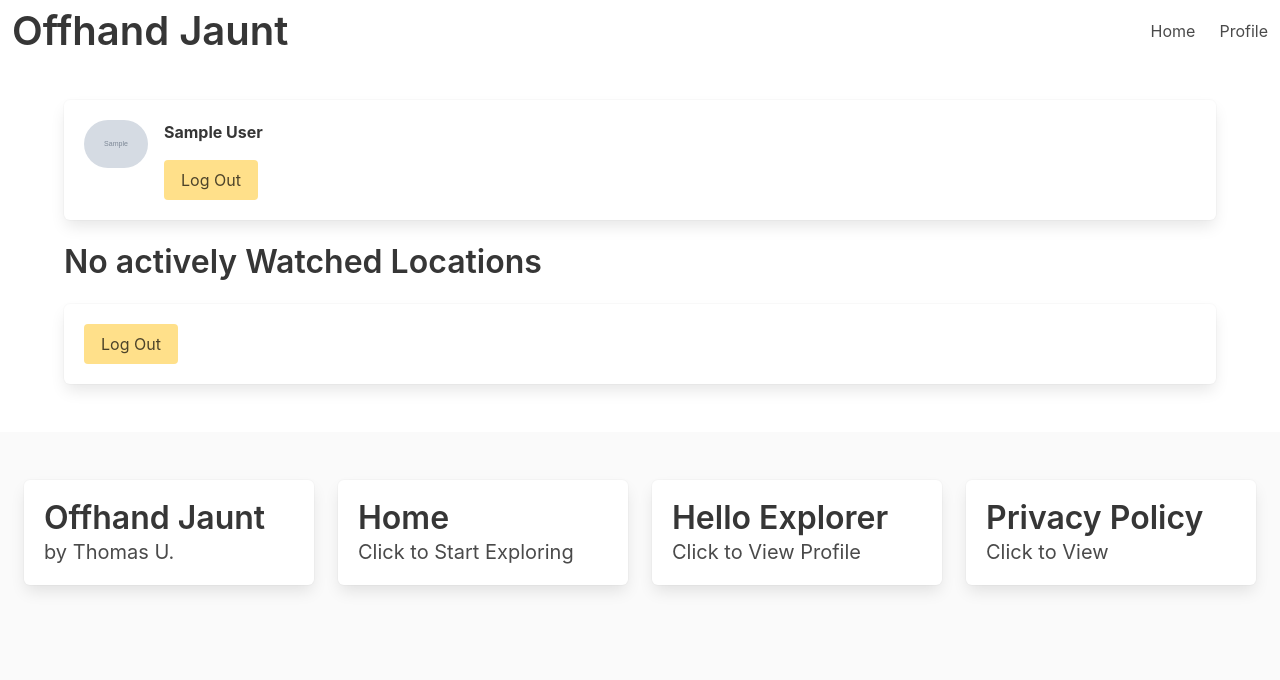
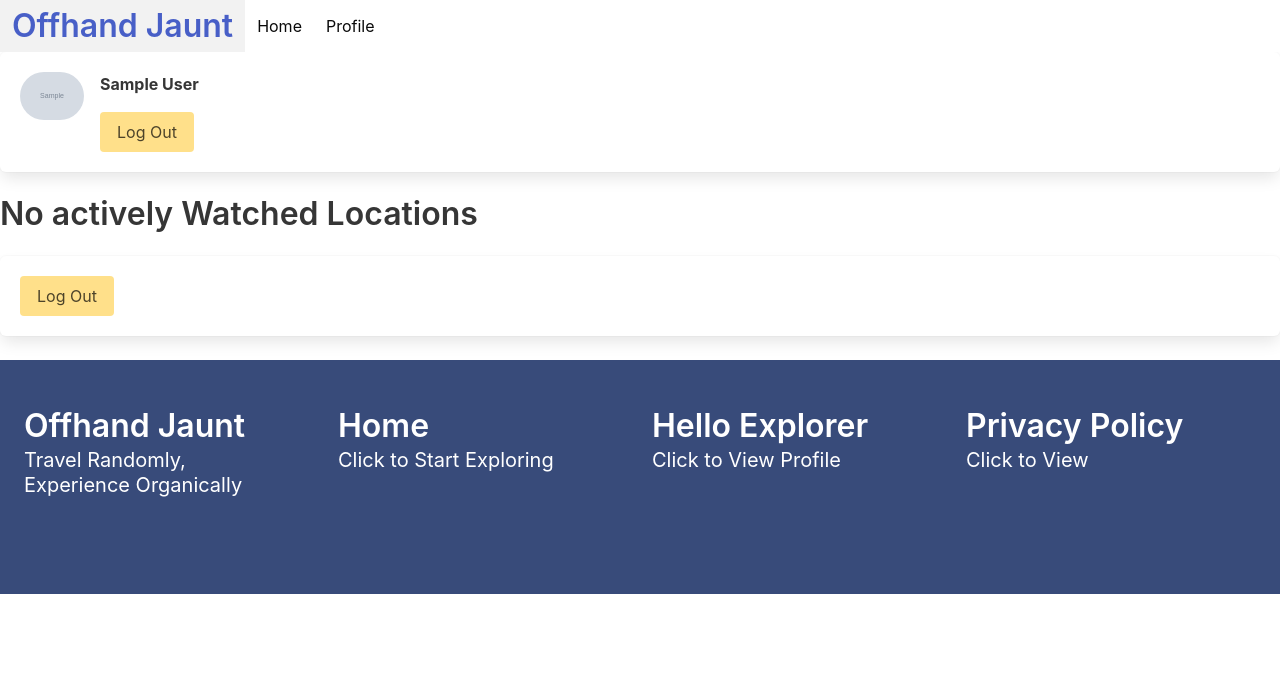
Before and after one commit to thomurie/offhand_jaunt, a Flask app: template templates/user.html in a window 1280 px wide. Shown: the top 680 px of the page. Run offline with Flask 2, Linux system fonts and the light colour scheme; the template is opened without the code that fills it: values that come from a table or form of the project are taken from there, others are empty; tables that the repository leaves empty hold one stand-in row (values such as "Sample post"); grey boxes marked "Sample" are stand-in pictures; some libraries are stand-ins or nearby versions.

Commit message:
updated colors, updated quote and button UI / UX

```diff
--- a/app.py
+++ b/app.py
@@ -1,5 +1,6 @@
 # standard libraries
 import json
+import random
 from datetime import datetime
 
 # third party libraries
@@ -67,8 +68,39 @@ def home():
     Returns:
         render_template: 'index.html'
     """
+    print(random_home)
+    quote_data = {
+        "home" : {
+            "city" : "New York City",
+            "iata": "JFK",
+            "country": "USA",
+        },
+        "destination" : {
+            "city" : "test",
+            "iata": "test",
+            "country": "test",
+        },
+        "input" : {
+            "start": "test",
+            "end": "test",
+            "home": "test",
+        },
+        "iata":"test",
+        "price":"test",
+        "carrier":"test",
+        "url": URL,
+    }
 
-    return render_template('index.html', user = g.user, quote = None)
+    # user_input = {
+    #         'home': quote_data['home']['city'],
+    #         'destination': destination,
+    #         'start': start,
+    #         'end': end,
+    #     }
+
+    # quote = json.loads(flight_api_query(user_input))
+    # print(quote)
+    return render_template('index.html', user = g.user, quote = quote_data)
 
 #SIGN OUT
 @app.route('/logout', methods = ['GET'])
@@ -110,12 +142,34 @@ def share_link(home, destination, start, end):
             'end': end,
         }
     quote = json.loads(flight_api_query(user_input))
-    print(quote['flight_data']['Carriers'][0]['Name'])
     destination = quote['flight_data']['Places'][0]
     if user_input['home'] == quote['flight_data']['Places'][0]['IataCode']:
         destination = quote['flight_data']['Places'][1]
 
     image = (image_api_query(destination["CityName"]))
+
+#     quote = {
+#     "home" : {
+#         "city" : "",
+#         "iata": "",
+#         "country": "",
+#     },
+#     "destination" : {
+#         "city" : "",
+#         "iata": "",
+#         "country": "",
+#     },
+#     "input" : {
+#         "start": "",
+#         "end": "",
+#         "home": "",
+
+#     },
+#     "iata":"",
+#     "price":"",
+#     "carrier":"",
+#     "url": URL,
+# }
 
     quote_data = {
         'input': user_input,
--- /dev/null
+++ b/static/app.css
@@ -0,0 +1,43 @@
+/* NAVBAR */
+h1.title {
+  color: #485fc7;
+}
+
+#from {
+  color: white;
+}
+
+/* HEADER */
+section.hero {
+  /* background-color: #dff3e4; */
+  background-position: bottom right;
+  background-size: 100%;
+}
+
+@media only screen and (max-width: 400px) {
+  section.hero {
+    background-size: auto 100%;
+  }
+}
+
+/* QUOTE */
+section#quote {
+  background-color: #485fc7;
+}
+
+/* FOOTER */
+footer.footer {
+  background-color: #384b7a;
+}
+footer p.title,
+footer p.subtitle {
+  color: white;
+}
+
+/* COMPONENTS */
+.button.is-primary {
+  background-color: #162e6b;
+}
+.button.is-primary:hover {
+  background-color: #12275a;
+}
--- a/static/app.js
+++ b/static/app.js
@@ -1,10 +1,28 @@
+const URL = "http://127.0.0.1:5000";
+
+// INDEX.HTML ELEMENTS
 const $form = $("#inputdata");
 const $button = $("button");
 const $quote = $("#quote");
 const $departure = $("#departure_date");
 const $return = $("#return_date");
+const $section = $("#header");
 const $watched = $("#watched");
-const URL = "https://127.0.0.1:5000";
+const $prompt = $("#prompt");
+
+// QUOTE
+const $homeCity = $("#home_city");
+const $homeIata = $("#home_iata");
+const $homeCountry = $("#home_country");
+const $startDate = $("#start_date");
+const $destCity = $("#dest_city");
+const $destIata = $("#dest_iata");
+const $destCountry = $("#dest_country");
+const $endDate = $("#end_date");
+const $price = $("#price");
+const $carrier = $("#carrier");
+const $buttons = $("#buttons");
+
 let userFlightData = null;
 
 // LANDING PAGE / FORM
@@ -82,8 +100,8 @@ function generateDate() {
   return properDate(yyyy, mm, dd);
 }
 
-// intelligently augments the reuturn date based on the input departure date
-// modifies the min for the reuturn date.
+// intelligently augments the return date based on the input departure date
+// modifies the min for the return date.
 function smartDate() {
   inputDeparture = $departure.val().split("-").join("");
   inputReturn = $return.val().split("-").join("");
@@ -106,44 +124,63 @@ async function getImage(str) {
   const response = await axios.post(`${URL}/image`, {
     data: str,
   });
+  console.log(response.data);
   return response.data;
 }
 
 // displays the quote in html
 async function displayQuote(obj) {
-  $quote.html("");
+  // $quote.html("");
   let destination =
     obj.input.home === obj.flight.Places[0].IataCode
       ? obj.flight.Places[1]
       : obj.flight.Places[0];
 
-  let viewed = `<h5 class="title is-5">Login to Optimize Results</h5>`;
-  let watched = `<h5 class="title is-5">Login to Watch Flights</h5>`;
+  let home =
+    obj.input.home === obj.flight.Places[0].IataCode
+      ? obj.flight.Places[0]
+      : obj.flight.Places[1];
+
+  let viewed = `disabled`;
+  let watched = `disabled`;
+  let loggedOut = `<a href="${URL}/fb-login" class="button is-primary is-fullwidth mb-3">Login to Optimize Result</a>`;
 
   if (obj.user !== "Guest") {
-    viewed = `<a id="viewed" class="button is-warning">I've Been There</a>`;
-    watched = `<a id="watch" data-clicked="false" class="button is-primary">Watch this Flight</a>`;
+    viewed = ``;
+    watched = ``;
+    loggedOut = ``;
   }
 
   const image = await getImage(destination.CityName);
   const using_image = image.results[3];
+  $section.css("background-image", `url('${using_image.urls.regular}')`);
+
+  $homeCity.text(home.CityName);
+  $homeIata.html(`<i class="fas fa-plane-departure"></i> ${home.IataCode}`);
+  $homeCountry.text(home.CountryName);
+  $startDate.text(obj.input.start);
+  $destCity.text(destination.CityName);
+  $destIata.html(`<i class="fas fa-plane-arrival"></i> ${home.IataCode}`);
+  $destCountry.text(destination.CountryName);
+  $endDate.text(obj.input.end);
+  $price.text(`$${obj.flight.Quotes[0].MinPrice}`);
+  $carrier.text(`by: ${obj.flight.Carriers[0].Name}`);
+  $prompt.hide();
+  loading();
   clicked = true;
-  loading();
-  return $quote.append(
-    `<div class="tile is-child box">
-      <p class="title" id="cityname">${destination.CityName}</p>
-      <p class="subtitle" id="country">${destination.CountryName}</p>
-      <p class="title" id="price">$${obj.flight.Quotes[0].MinPrice}</p>
-      <p class="subtitle" id="date">${obj.input.start} - ${obj.input.end}</p>
-      <p class="subtitle" id="iata"> To: ${destination.IataCode} By: ${obj.flight.Carriers[0].Name}</p>
-    </div>
-    <div class="tile is-child box" id="dimage">
-      <figure class="image image is-5by4">
-        <a href="${using_image.urls.regular}">
-          <img id="location_image" src="${using_image.urls.regular}">
-        </a>
-      </figure>
-      <p class="subtitle" id="artist">Photo by
+
+  return $buttons.html(
+    `<button class="button is-link is-fullwidth mb-3" id="share" data-link="${URL}/share/${obj.input.home}/${destination.IataCode}/${obj.input.start}/${obj.input.end}">
+        Share Flight
+       </button>
+       <button id="viewed" class="button is-info is-fullwidth mb-3" ${viewed}>
+         I've Been There
+       </button>
+       <button id="watch" data-clicked="false" class="button is-light is-fullwidth mb-3" ${watched}>
+         Watch this Flight
+       </button>
+       ${loggedOut}
+       <p class="subtitle" id="artist">Photo by
         <a href="${using_image.user.links.html}?utm_source=offhand_jaunt&utm_medium=referral">
           ${using_image.user.name}
         </a>
@@ -152,21 +189,7 @@ async function displayQuote(obj) {
         Unsplash
         </a>
       </p>
-    </div>
-    <div class="tile is-child box" id="dimage">
-    <div class="columns is-multiline is-mobile">
-    <div class="column">
-    <a class="button is-info" id="share" data-link="${URL}/share/${obj.input.home}/${destination.IataCode}/${obj.input.start}/${obj.input.end}">Share Flight</a>
-    </div>
-    <div class="column">
-      ${viewed}
-    </div>
-    <div class="column">
-      ${watched}
-    </div>
-    </div>
-    </div>
-   `
+    `
   );
 }
 
@@ -176,6 +199,7 @@ async function getFlight(userInput) {
   const response = await axios.post(`${URL}/flight`, {
     data: userInput,
   });
+  console.log(response.data);
   return response.data;
 }
 
@@ -183,8 +207,12 @@ async function getFlight(userInput) {
 // ensures that at least one(1) quote is returned from the api
 async function validQuote(obj) {
   let response = await getFlight(obj);
+  console.log(response);
   if (response.error == false) {
-    while (response.flight_data.Quotes.length < 1) {
+    while (
+      !response.flight_data.Quotes ||
+      response.flight_data.Quotes.length < 1
+    ) {
       response = await getFlight(obj);
     }
     return {
@@ -349,3 +377,44 @@ function error1() {
   $help.toggleClass("is-danger");
   return $help.text(`Invalid IATA Code`);
 }
+
+{
+  /* <p class="title" id="cityname">${home.CityName} <i class="fas fa-plane"></i> ${destination.CityName}</p>
+      <p class="title" id="cityname">${destination.CityName}</p>
+      <p class="subtitle" id="country">${destination.CountryName}</p>
+      <p class="title" id="price">$${obj.flight.Quotes[0].MinPrice}</p>
+      <p class="subtitle" id="date">
+        ${obj.input.start} through ${obj.input.end}
+      </p>
+      <p class="subtitle" id="iata">
+      To: ${destination.IataCode} By: ${obj.flight.Carriers[0].Name}
+      </p> */
+}
+
+{
+  /* <p class="subtitle" id="artist">Photo by
+        <a href="${using_image.user.links.html}?utm_source=offhand_jaunt&utm_medium=referral">
+          ${using_image.user.name}
+        </a>
+        on
+        <a href="https://unsplash.com/?utm_source=offhand_jaunt&utm_medium=referral">
+        Unsplash
+        </a>
+      </p> */
+}
+
+// <!-- SHARE -->
+//   <div class="tile is-parent">
+//     <article class="tile is-child box justify-content-center">
+//       <button class="button is-link is-fullwidth mb-3" id="share" data-link="${URL}/share/${obj.input.home}/${destination.IataCode}/${obj.input.start}/${obj.input.end}">
+//         Share Flight
+//       </button>
+//       <button id="viewed" class="button is-info is-fullwidth mb-3" ${viewed}>
+//         I've Been There
+//       </button>
+//       <button id="watch" data-clicked="false" class="button is-light is-fullwidth mb-3" ${watched}>
+//         Watch this Flight
+//       </button>
+//       ${loggedOut}
+//     </article>
+//   </div>
--- a/templates/base.html
+++ b/templates/base.html
@@ -9,30 +9,30 @@
       rel="stylesheet"
       href="https://cdn.jsdelivr.net/npm/bulma@0.9.3/css/bulma.min.css"
     />
+    <link rel="stylesheet" href="../static/app.css" />
   </head>
   <body>
-    <nav class="navbar is-transparent is-fixed-top" role="navigation" aria-label="main navigation">
+    <!-- NEW NAV -->
+    <nav class="navbar is-white is-fixed-top">
       <div class="navbar-brand">
         <a class="navbar-item" href="{{ url_for('home') }}">
-          <h1 class="title is-2">Offhand Jaunt</h1>
+          <h1 class="title">Offhand Jaunt</h1>
         </a>
-
-        <a role="button" class="navbar-burger" aria-label="menu" aria-expanded="false" data-target="navbarBasicExample">
-          <span aria-hidden="true"></span>
-          <span aria-hidden="true"></span>
-          <span aria-hidden="true"></span>
-        </a>
+        <div
+          class="navbar-burger"
+          data-target="navbarExampleTransparentExample"
+        >
+          <span></span>
+          <span></span>
+          <span></span>
+        </div>
       </div>
 
-      <div class="navbar-menu">
-        <div class="navbar-end">
-          <a class="navbar-item" href="{{ url_for('home') }}">
-            Home
-          </a>
+      <div id="navbarExampleTransparentExample" class="navbar-menu">
+        <div class="navbar-start">
+          <a class="navbar-item" href="{{ url_for('home') }}"> Home </a>
           {% if user == None %}
-          <a class="navbar-item" href="{{  url_for('fb_login') }}">
-            Login
-          </a>
+          <a class="navbar-item" href="{{  url_for('fb_login') }}"> Login </a>
           {% else %}
           <a class="navbar-item" href="{{ url_for('user_profile') }}">
             Profile
@@ -41,57 +41,50 @@
         </div>
       </div>
     </nav>
-    <section class="section">
-      <div class="container">{% block content %}{% endblock %}</div>
-    </section>
+
+    <!-- BODY -->
+    {% block content %}{% endblock %}
+
+    <!-- FOOTER -->
     <footer class="footer">
-      <div class="tile is-ancestor">
-        <div class="tile is-parent">
-          <div class="tile is-child box">
+      <div class="columns">
+        <div class="column">
           <p class="title">Offhand Jaunt</p>
-            <p class="subtitle">by Thomas U.</p>
+          <p class="subtitle">Travel Randomly, <br />Experience Organically</p>
         </div>
-        </div>
-        <div class="tile is-parent">
-            <div class="tile is-child box">
+        <div class="column">
           <a href="{{ url_for('home') }}">
             <p class="title">Home</p>
             <p class="subtitle">Click to Start Exploring</p>
           </a>
         </div>
-          </a>
-        </div>
+        <div class="column">
           {% if user == None %}
-        <div class="tile is-parent">
-          <div class="tile is-child box">
           <a href="{{  url_for('fb_login') }}">
             <p class="title">Login</p>
             <p class="subtitle">Click to Login</p>
           </a>
-          </div>
-        </div>
           {% else %}
-        <div class="tile is-parent">
-          <div class="tile is-child box">
           <a href="{{ url_for('user_profile') }}">
             <p class="title">Hello Explorer</p>
             <p class="subtitle">Click to View Profile</p>
           </a>
+          {% endif %}
         </div>
-        </div>
-        {% endif %}
-        <div class="tile is-parent">
-            <div class="tile is-child box">
+        <div class="column">
           <a href="{{ url_for('show_privacy_policy') }}">
             <p class="title">Privacy Policy</p>
             <p class="subtitle">Click to View</p>
           </a>
         </div>
-          </a>
-        </div>
       </div>
     </footer>
-    <script src="https://kit.fontawesome.com/6724b070a2.js" crossorigin="anonymous"></script>
+
+    <!-- SCRIPTS -->
+    <script
+      src="https://kit.fontawesome.com/6724b070a2.js"
+      crossorigin="anonymous"
+    ></script>
     <script
       src="https://code.jquery.com/jquery-3.6.0.slim.js"
       integrity="sha256-HwWONEZrpuoh951cQD1ov2HUK5zA5DwJ1DNUXaM6FsY="
--- /dev/null
+++ b/templates/header.html
@@ -0,0 +1,3 @@
+{% extends 'index.html' %} {% block header %}
+<h1>I AM THE HEADER</h1>
+{% endblock %}
```
Also changed, not shown: templates/index.html (+120 -72 lines), README.md. Lines whose indentation alone changed are shown as unchanged.
